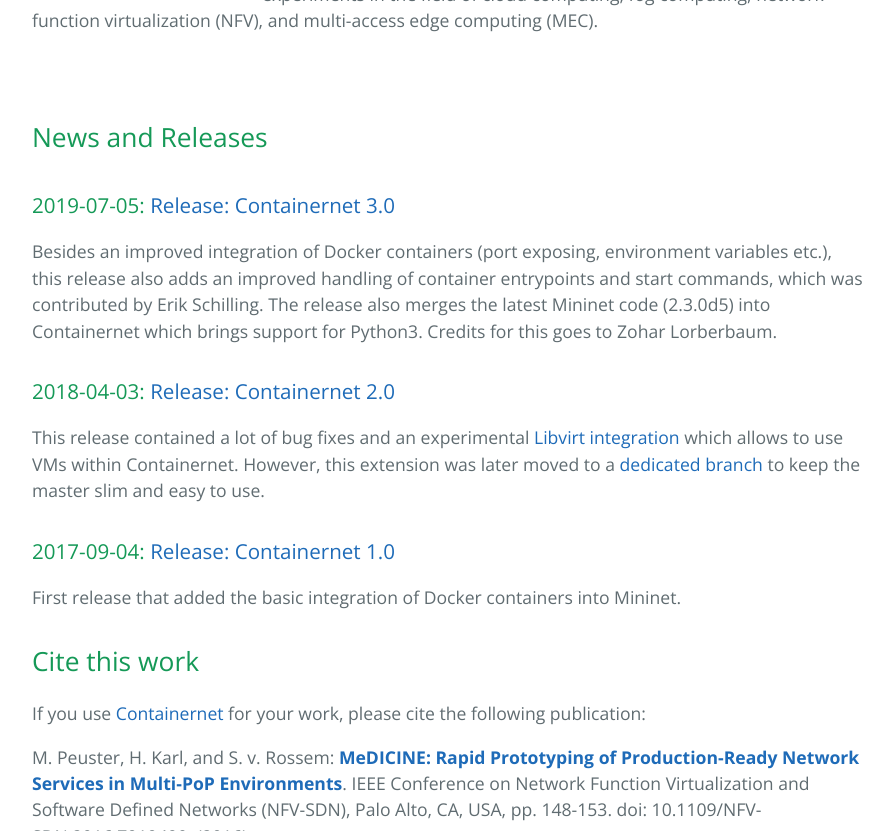
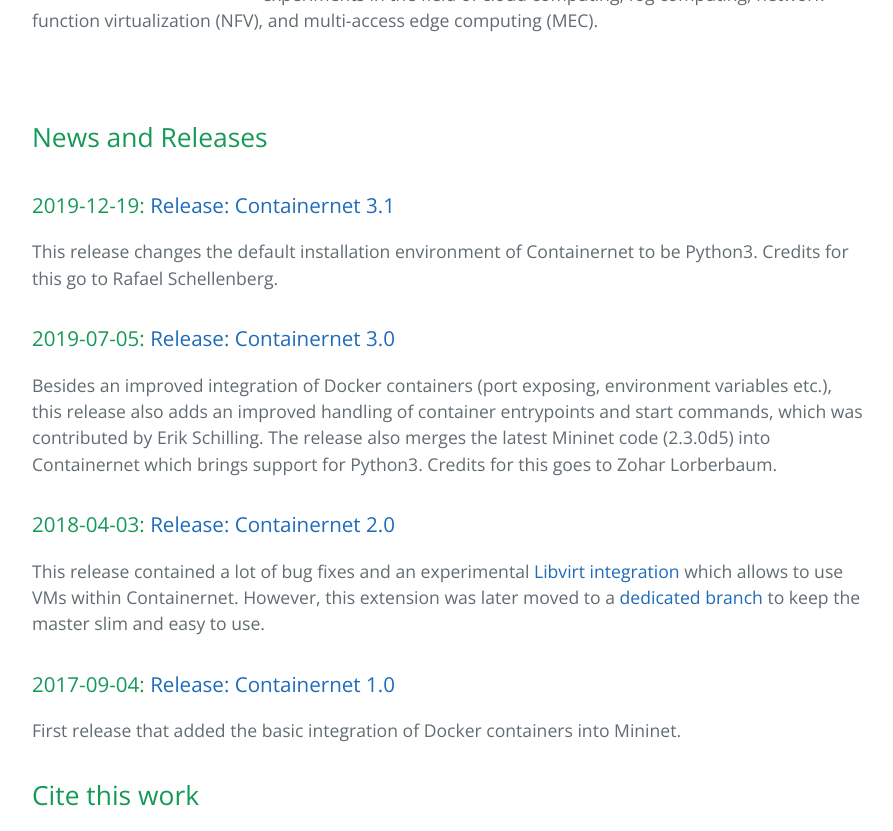
Before and after one commit to containernet/containernet.github.io, a Jekyll site: the page built from index.md, in a window 1280 px wide and 900 px high, scrolled down 620 px, cut to the strip 69-900 px from the top of the window. Shown: the whole strip, without its empty margins (192-1085 px from the left). Built offline with Jekyll 4.4.1, drawn with Linux system fonts in a browser that asks for light colours; our own code applies the rules of GitHub Pages for plain Markdown files.

Commit message:
News
Signed-off-by: peusterm <manuel.peuster@uni-paderborn.de>

```diff
--- a/index.md
+++ b/index.md
@@ -17,6 +17,10 @@ Containernet is a fork of the famous [Mininet](http://mininet.org) network emula
 //-->
 
 ## News and Releases
+
+### 2019-12-19: [Release: Containernet 3.1](https://github.com/containernet/containernet/releases/tag/v3.1)
+
+This release changes the default installation environment of Containernet to be Python3. Credits for this go to Rafael Schellenberg.
 
 ### 2019-07-05: [Release: Containernet 3.0](https://github.com/containernet/containernet/releases/tag/v3.0)
 
```
